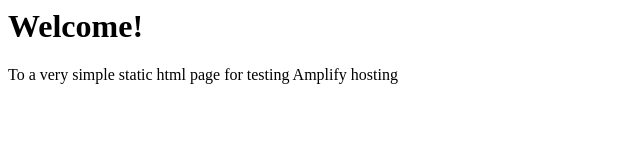
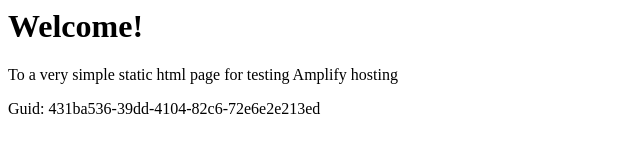
Before and after one commit to aws-aemilia-lhr/Github-PR-Commit-Integration-Test-DoNotTouch-Gith-OKSLNVO2-v1-prod-eu-west-2, a website: page src/index.html in a window 1280 px wide. Shown: the whole page, without its empty margins (0-640 px from the left). Drawn offline with Linux system fonts and the light colour scheme.

Commit message:
commit from integ tests

```diff
--- a/src/index.html
+++ b/src/index.html
@@ -1,3 +1,5 @@
+
+
 <html lang="en">
 
 <head>
@@ -10,6 +12,6 @@
 <body>
     <h1>Welcome!</h1>
     <p>To a very simple static html page for testing Amplify hosting</p>
-</body>
+    <p>Guid: 431ba536-39dd-4104-82c6-72e6e2e213ed</p></body>
 
 </html>
```
